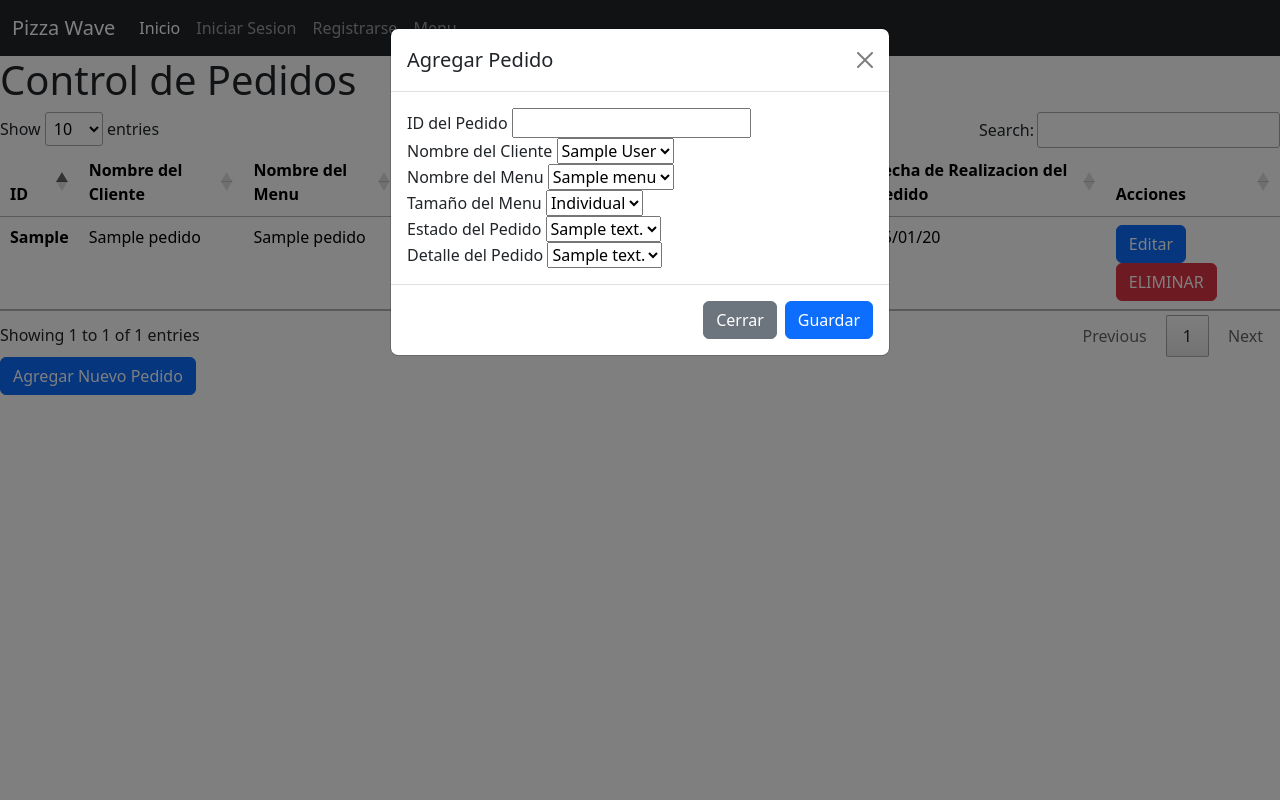
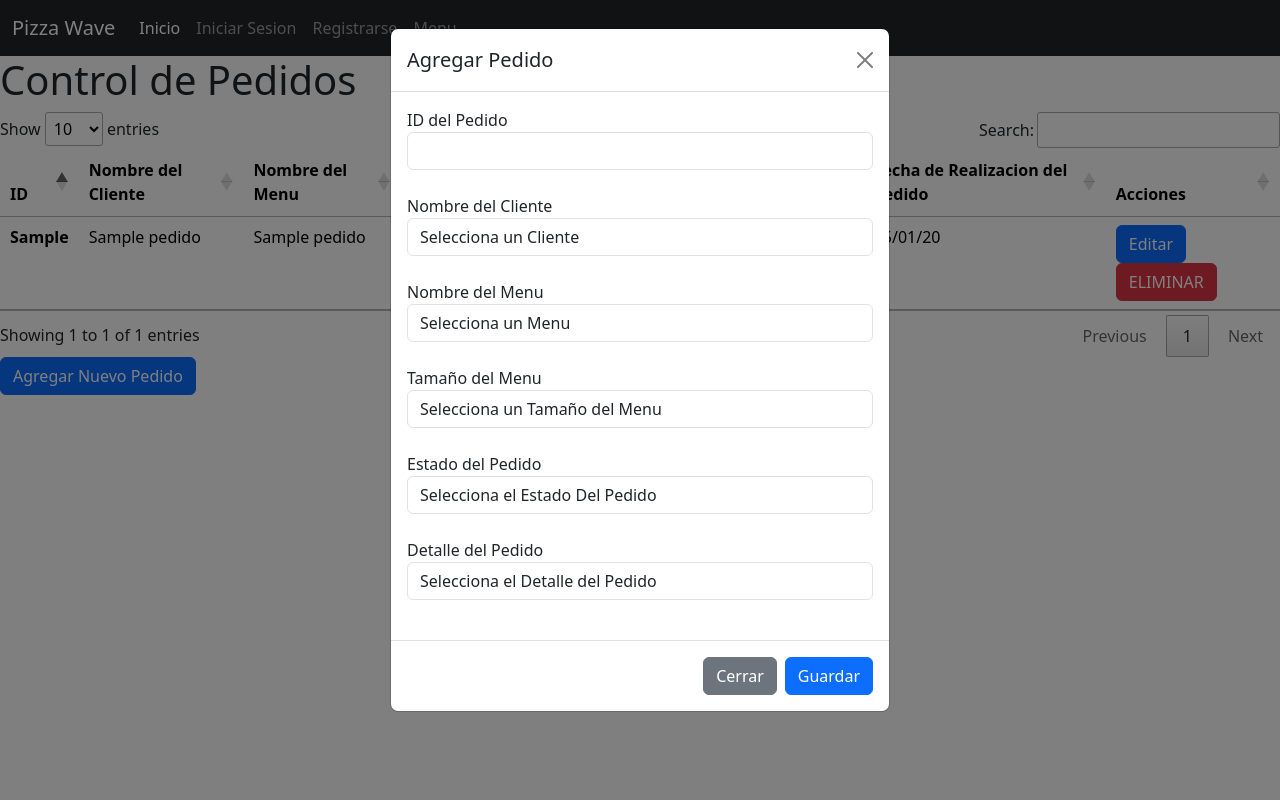
Before and after one commit to Midari-tokitsun/Proyects22, a Django app: page /pedidos/ in a window 1280 px wide, after a click on "Agregar Nuevo Pedido". Run offline with Django 4.2, Linux system fonts and the light colour scheme; tables that the repository leaves empty hold one stand-in row (values such as "Sample post"); parts of the project's set-up code (start-up, migrations or seed data) failed here and were passed over; some libraries are stand-ins or nearby versions.

Commit message:
Actualizaciones hechas el dia 27/3/23
Actualizaciones hechas el dia 27/3/23

```diff
--- a/restaurant/restaurantwebsite/templates/estadopedido.html
+++ b/restaurant/restaurantwebsite/templates/estadopedido.html
@@ -342,7 +342,7 @@
 
 		</div>
 		<div class="modal-footer">
-		  <button type="button" class="btn btn-secondary" data-bs-dismiss="modal">Close</button>
+		  <button type="button" class="btn btn-secondary" data-bs-dismiss="modal">Cerrar</button>
 		  <button type="submit" class="btn btn-primary">Guardar</button>
 		</div>
 	</form>
@@ -380,7 +380,7 @@
 
 		</div>
 		<div class="modal-footer">
-		  <button type="button" class="btn btn-secondary" data-bs-dismiss="modal">Close</button>
+		  <button type="button" class="btn btn-secondary" data-bs-dismiss="modal">Cerrar</button>
 		  <button type="submit" class="btn btn-primary">Editar</button>
 		</div>
 	</form>
--- a/restaurant/restaurantwebsite/templates/inventario.html
+++ b/restaurant/restaurantwebsite/templates/inventario.html
@@ -331,7 +331,8 @@
                     <div class="form-outline mb-4">
                         <label class="form-label" for="password2">Unidad de Medida</label>
 
-                        <select name="unidad_de_medida" id="">
+                        <select class="form-control" name="unidad_de_medida" id="">
+                          <option value="" selected disabled>Selecciona una Unidad de Medida</option>
                             <option value="Lbs">Libras</option>
                             <option value="Kgs">Kilogramos</option>
                             <option value="Gr">Gramos</option>
--- a/restaurant/restaurantwebsite/templates/pedidos.html
+++ b/restaurant/restaurantwebsite/templates/pedidos.html
@@ -306,11 +306,12 @@
 		<div class="modal-body">
 
 			<label for="">ID del Pedido</label>
-			<input type="text" name="id_pedido" id="">
+			<input class="form-control" type="text" name="id_pedido" id="id_pedido">
 			<br>
 
 			<label for="">Nombre del Cliente</label>
-			<select name="nombre_cliente" id="">
+			<select class="form-control" name="nombre_cliente" id="nombre_cliente">
+			<option value="" selected disabled>Selecciona un Cliente</option>
 			{% for u in user %}
 			<option value="{{u.nombre}}">{{u.nombre}}</option>
 			{% endfor %}
@@ -318,7 +319,8 @@
 			<br>
 
 			<label for="">Nombre del Menu</label>
-			<select name="nombre_menu" id="">
+			<select class="form-control" name="nombre_menu" id="nombre_menu">
+				<option value="" selected disabled>Selecciona un Menu</option>
 			{% for m in men %}
 			<option value="{{m.nombre_menu}}">{{m.nombre_menu}}
 			</option>
@@ -327,7 +329,8 @@
 			<br>
 
 			<label for="">Tamaño del Menu</label>
-			<select name="tamaño_menu" id="">
+			<select class="form-control" name="tamaño_menu" id="tamaño_menu">
+			<option value="" selected disabled>Selecciona un Tamaño del Menu</option>
 			<option value="Individual">Individual</option>
 			<option value="Parejas">Parejas</option>
 			<option value="Familiar">Familiar</option>
@@ -335,7 +338,8 @@
 			<br>
 
 			<label for="">Estado del Pedido</label>
-			<select name="pedido_descripcion" id="">
+			<select class="form-control" name="pedido_descripcion" id="pedido_descripcion">
+			<option value="" selected disabled>Selecciona el Estado Del Pedido</option>
 			{% for e in est %}
 			<option value="{{e.descripcion_pedido}}">{{e.descripcion_pedido}}</option>
 			{% endfor %}
@@ -343,7 +347,8 @@
 			<br>
 
 			<label for="">Detalle del Pedido</label>
-			<select name="detalle_descripcion" id="">
+			<select class="form-control" name="detalle_descripcion" id="detalle_descripcion">
+				<option value="" selected disabled>Selecciona el Detalle del Pedido</option>
 			{% for d in det %}
 			<option value="{{d.descripcion_detalle}}">{{d.descripcion_detalle}}</option>
 			{% endfor %}
--- a/restaurant/restaurantwebsite/templates/productos.html
+++ b/restaurant/restaurantwebsite/templates/productos.html
@@ -300,7 +300,7 @@
     <div class="modal-dialog">
       <div class="modal-content">
         <div class="modal-header">
-          <h1 class="modal-title fs-5" id="exampleModalLabel">Agregar Categoria</h1>
+          <h1 class="modal-title fs-5" id="exampleModalLabel">Agregar Producto</h1>
           <button type="button" class="btn-close" data-bs-dismiss="modal" aria-label="Close"></button>
         </div>
         <div class="modal-body">
```
Also changed, not shown: restaurant/restaurantwebsite/templates/detallepedido.html (+4 -4 lines), restaurant/restaurantwebsite/templates/registroemp.html (+4 -4 lines).
